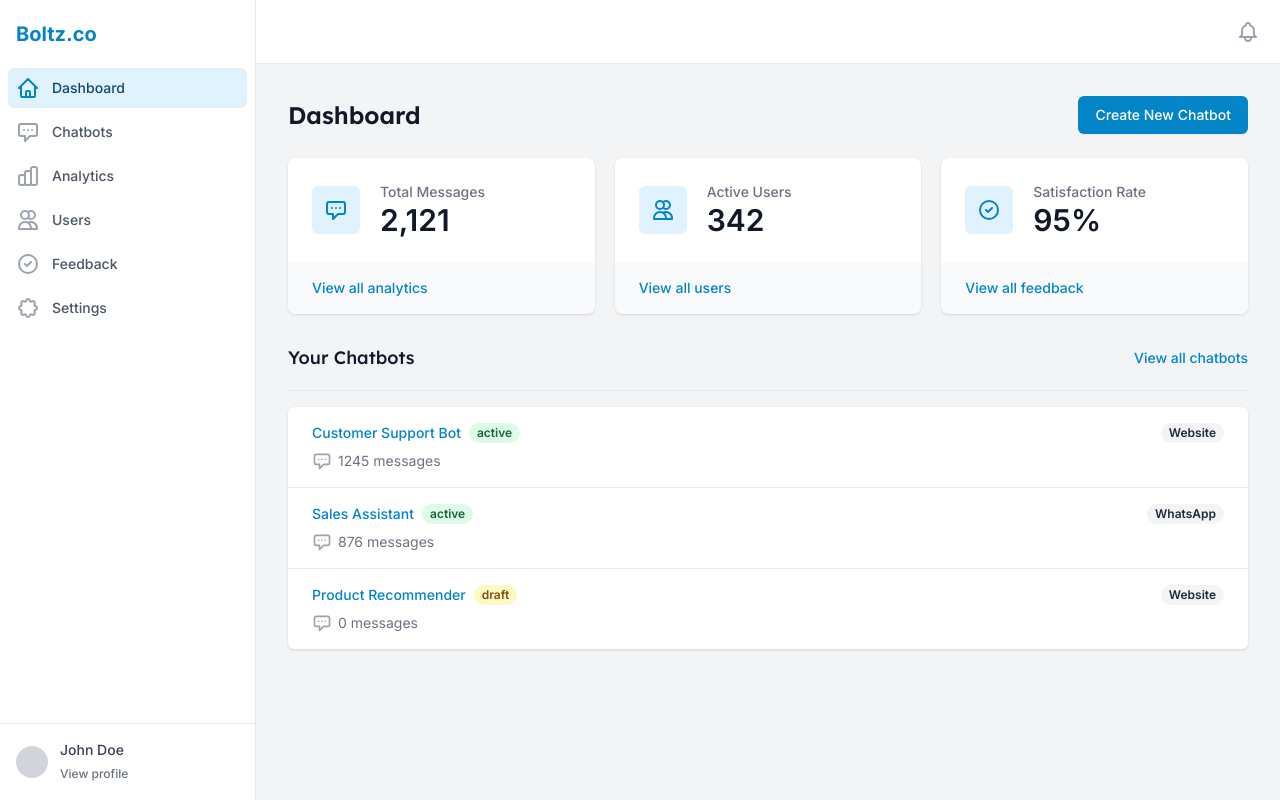
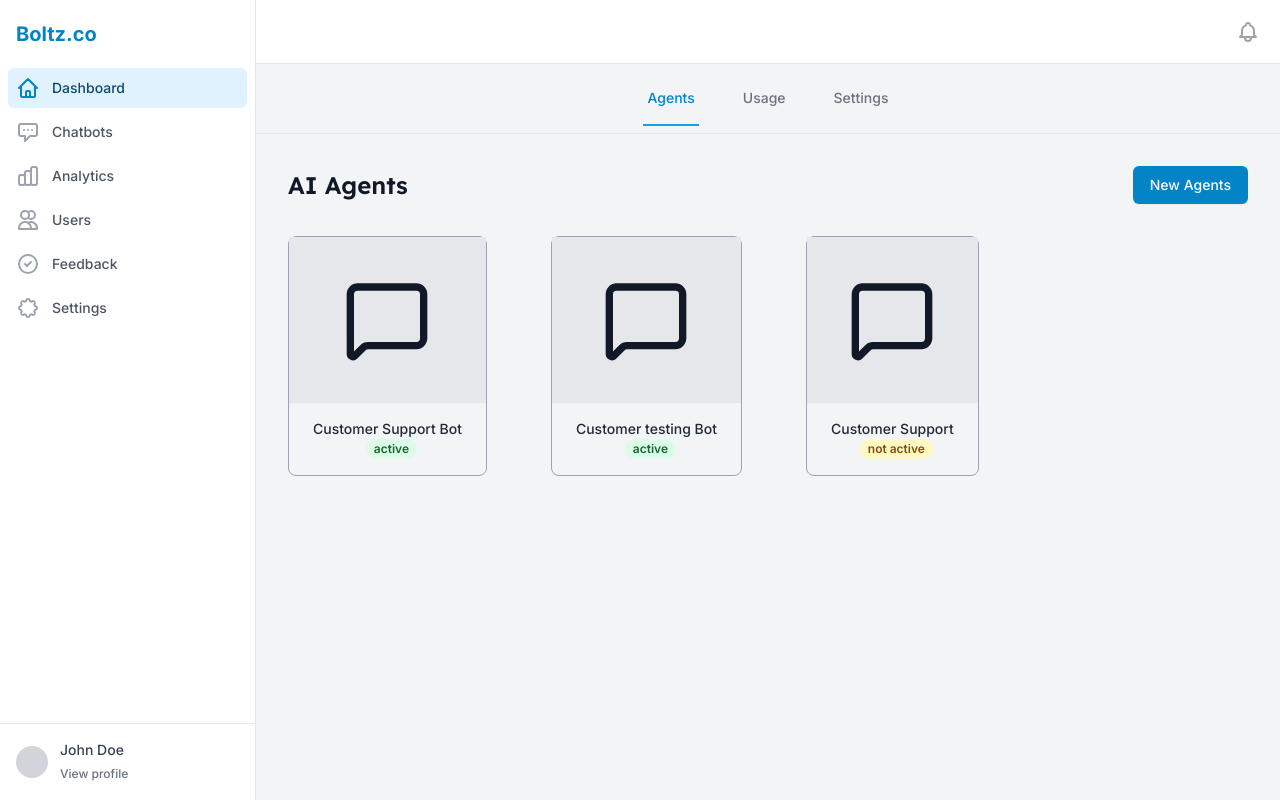
Before and after one commit to alpinesboltltd/boltz-ai, a Next.js app: page /dashboard in a window 1280 px wide. Built offline with nearby package versions, Linux system fonts and the light colour scheme.

Commit message:
done with the dashboard entry design

```diff
--- a/src/app/api/chat/route.ts
+++ b/src/app/api/chat/route.ts
@@ -1,7 +1,7 @@
 import { GoogleGenerativeAI } from '@google/generative-ai';
 import { NextResponse } from 'next/server';
 
-// Define types for chat history consistent with Gemini's format
+
 interface ChatHistoryItem {
   role: 'user' | 'model';
   parts: string;
--- a/src/app/dashboard/page.tsx
+++ b/src/app/dashboard/page.tsx
@@ -1,139 +1,85 @@
+"use client"
 import Link from 'next/link';
+import { useState } from 'react';
+import { MessageSquare } from "lucide-react"
 
 export default function Dashboard() {
   // Mock data for dashboard
   const chatbots = [
     { id: 1, name: 'Customer Support Bot', status: 'active', messages: 1245, platform: 'Website' },
-    { id: 2, name: 'Sales Assistant', status: 'active', messages: 876, platform: 'WhatsApp' },
-    { id: 3, name: 'Product Recommender', status: 'draft', messages: 0, platform: 'Website' },
+    { id: 2, name: 'Customer testing Bot', status: 'active', messages: 125, platform: 'facebook' },
+    { id: 3, name: 'Customer Support', status: 'not active', messages: 1245, platform: 'slack' },
   ];
 
+  const [activeTab, setActiveTab] = useState('agents');
+
   return (
+    <>
+      {/* Tabs */}
+      <div className="border-b border-gray-200 py-2">
+          <nav className="-mb-px flex justify-center space-x-10 items-center" aria-label="tabs">
+              <button
+                  onClick={() => setActiveTab('agents')}
+                  className={`${
+                  activeTab === 'agents'
+                      ? 'border-primary-500 text-primary-600'
+                      : 'border-transparent text-gray-500 hover:text-gray-700 hover:border-gray-300'
+                  } whitespace-nowrap py-4 px-1 border-b-2 font-medium flex items-center gap-x-1 text-sm`}
+              >
+                  Agents
+              </button>
+              <button
+                  onClick={() => setActiveTab('usage')}
+                  className={`${
+                  activeTab === 'usage'
+                      ? 'border-primary-500 text-primary-600'
+                      : 'border-transparent text-gray-500 hover:text-gray-700 hover:border-gray-300'
+                  } whitespace-nowrap py-4 px-1 border-b-2 font-medium flex items-center gap-x-1 text-sm`}
+              >
+                  Usage
+              </button>
+              <button
+                  onClick={() => setActiveTab('settings')}
+                  className={`${
+                  activeTab === 'settings'
+                      ? 'border-primary-500 text-primary-600'
+                      : 'border-transparent text-gray-500 hover:text-gray-700 hover:border-gray-300'
+                  } whitespace-nowrap py-4 px-1 border-b-2 font-medium flex items-center gap-x-1 text-sm`}
+              >
+                  Settings
+              </button>
+          </nav>
+      </div>
+
+      {activeTab === 'agents' &&
       <div className="px-4 sm:px-6 lg:px-8 py-8">
         <div className="flex justify-between items-center mb-6">
-        <h1 className="text-2xl font-semibold text-gray-900">Dashboard</h1>
+          <h1 className="text-2xl font-semibold text-gray-900">AI Agents</h1>
           <Link
             href="/dashboard/chatbots/create"
             className="inline-flex items-center justify-center rounded-md border border-transparent bg-primary-600 px-4 py-2 text-sm font-medium text-white shadow-sm hover:bg-primary-700 focus:outline-none focus:ring-2 focus:ring-primary-500 focus:ring-offset-2"
           >
-          Create New Chatbot
+             New Agents
           </Link>
         </div>
-
-      {/* Overview Cards */}
-      <div className="grid grid-cols-1 gap-5 sm:grid-cols-2 lg:grid-cols-3">
-        <div className="bg-white overflow-hidden shadow rounded-lg">
-          <div className="px-4 py-5 sm:p-6">
-            <div className="flex items-center">
-              <div className="flex-shrink-0 bg-primary-100 rounded-md p-3">
-                <svg className="h-6 w-6 text-primary-600" fill="none" viewBox="0 0 24 24" stroke="currentColor">
-                  <path strokeLinecap="round" strokeLinejoin="round" strokeWidth={2} d="M8 10h.01M12 10h.01M16 10h.01M9 16H5a2 2 0 01-2-2V6a2 2 0 012-2h14a2 2 0 012 2v8a2 2 0 01-2 2h-5l-5 5v-5z" />
-                </svg>
-              </div>
-              <div className="ml-5 w-0 flex-1">
-                <dl>
-                  <dt className="text-sm font-medium text-gray-500 truncate">Total Messages</dt>
-                  <dd className="text-3xl font-semibold text-gray-900">2,121</dd>
-                </dl>
-              </div>
-            </div>
-          </div>
-          <div className="bg-gray-50 px-4 py-4 sm:px-6">
-            <div className="text-sm">
-              <Link href="/dashboard/analytics" className="font-medium text-primary-600 hover:text-primary-500">
-                View all analytics
-              </Link>
-            </div>
-          </div>
-        </div>
-        <div className="bg-white overflow-hidden shadow rounded-lg">
-          <div className="px-4 py-5 sm:p-6">
-            <div className="flex items-center">
-              <div className="flex-shrink-0 bg-primary-100 rounded-md p-3">
-                <svg className="h-6 w-6 text-primary-600" fill="none" viewBox="0 0 24 24" stroke="currentColor">
-                  <path strokeLinecap="round" strokeLinejoin="round" strokeWidth={2} d="M12 4.354a4 4 0 110 5.292M15 21H3v-1a6 6 0 0112 0v1zm0 0h6v-1a6 6 0 00-9-5.197M13 7a4 4 0 11-8 0 4 4 0 018 0z" />
-                </svg>
-              </div>
-              <div className="ml-5 w-0 flex-1">
-                <dl>
-                  <dt className="text-sm font-medium text-gray-500 truncate">Active Users</dt>
-                  <dd className="text-3xl font-semibold text-gray-900">342</dd>
-                </dl>
-              </div>
-            </div>
-          </div>
-          <div className="bg-gray-50 px-4 py-4 sm:px-6">
-            <div className="text-sm">
-              <Link href="/dashboard/users" className="font-medium text-primary-600 hover:text-primary-500">
-                View all users
-              </Link>
-            </div>
-          </div>
-        </div>
-        <div className="bg-white overflow-hidden shadow rounded-lg">
-          <div className="px-4 py-5 sm:p-6">
-            <div className="flex items-center">
-              <div className="flex-shrink-0 bg-primary-100 rounded-md p-3">
-                <svg className="h-6 w-6 text-primary-600" fill="none" viewBox="0 0 24 24" stroke="currentColor">
-                  <path strokeLinecap="round" strokeLinejoin="round" strokeWidth={2} d="M9 12l2 2 4-4m6 2a9 9 0 11-18 0 9 9 0 0118 0z" />
-                </svg>
-              </div>
-              <div className="ml-5 w-0 flex-1">
-                <dl>
-                  <dt className="text-sm font-medium text-gray-500 truncate">Satisfaction Rate</dt>
-                  <dd className="text-3xl font-semibold text-gray-900">95%</dd>
-                </dl>
-              </div>
-            </div>
-          </div>
-          <div className="bg-gray-50 px-4 py-4 sm:px-6">
-            <div className="text-sm">
-              <Link href="/dashboard/feedback" className="font-medium text-primary-600 hover:text-primary-500">
-                View all feedback
-              </Link>
-            </div>
-          </div>
-        </div>
-      </div>
-
         {/* Chatbots List */}
         <div className="mt-8">
-        <div className="pb-5 border-b border-gray-200 flex justify-between items-center">
-          <h3 className="text-lg leading-6 font-medium text-gray-900">Your Chatbots</h3>
-          <Link href="/dashboard/chatbots" className="text-sm font-medium text-primary-600 hover:text-primary-500">
-            View all chatbots
-          </Link>
-        </div>
-        <div className="bg-white shadow overflow-hidden sm:rounded-md mt-4">
-          <ul className="divide-y divide-gray-200">
+
+            <ul className="flex space-x-16">
               {chatbots.map((chatbot) => (
                 <li key={chatbot.id}>
-                <Link href={`/dashboard/chatbot/${chatbot.id}`} className="block hover:bg-gray-50">
-                  <div className="px-4 py-4 sm:px-6">
-                    <div className="flex items-center justify-between">
-                      <div className="flex items-center">
-                        <p className="text-sm font-medium text-primary-600 truncate">{chatbot.name}</p>
+                  <Link href={`/dashboard/chatbot/${chatbot.id}`} className="block hover:bg-gray-50 w-fit">
+                    <div className="h-60 border-gray-400 border rounded-lg flex flex-col hover:shadow-xl hover:scale-105 transition-all duration-300">
+                        <div className="flex-grow flex items-center justify-center bg-gray-200 p-4">
+                          <MessageSquare width={88} height={88} />
+                        </div>
+                        <div className=" p-4 flex-col flex-shrink-0 flex items-center justify-center">
+                          <p className="text-sm font-medium truncate text-center text-gray-800 break-words w-full px-2">{chatbot.name}</p>
                           <div className={`ml-2 flex-shrink-0 flex`}>
                             <p className={`px-2 inline-flex text-xs leading-5 font-semibold rounded-full ${
                               chatbot.status === 'active' ? 'bg-green-100 text-green-800' : 'bg-yellow-100 text-yellow-800'
                             }`}>
                               {chatbot.status}
-                          </p>
-                        </div>
-                      </div>
-                      <div className="ml-2 flex-shrink-0 flex">
-                        <p className="px-2 inline-flex text-xs leading-5 font-semibold rounded-full bg-gray-100 text-gray-800">
-                          {chatbot.platform}
-                        </p>
-                      </div>
-                    </div>
-                    <div className="mt-2 sm:flex sm:justify-between">
-                      <div className="sm:flex">
-                        <p className="flex items-center text-sm text-gray-500">
-                          <svg className="flex-shrink-0 mr-1.5 h-5 w-5 text-gray-400" fill="none" viewBox="0 0 24 24" stroke="currentColor">
-                            <path strokeLinecap="round" strokeLinejoin="round" strokeWidth={2} d="M8 10h.01M12 10h.01M16 10h.01M9 16H5a2 2 0 01-2-2V6a2 2 0 012-2h14a2 2 0 012 2v8a2 2 0 01-2 2h-5l-5 5v-5z" />
-                          </svg>
-                          {chatbot.messages} messages
                             </p>
                           </div>
                         </div>
@@ -143,7 +89,7 @@ export default function Dashboard() {
               ))}
             </ul>
         </div>
-      </div>
-    </div>
+      </div>}
+    </>
   );
 }
```
Lines whose indentation alone changed are shown as unchanged.
